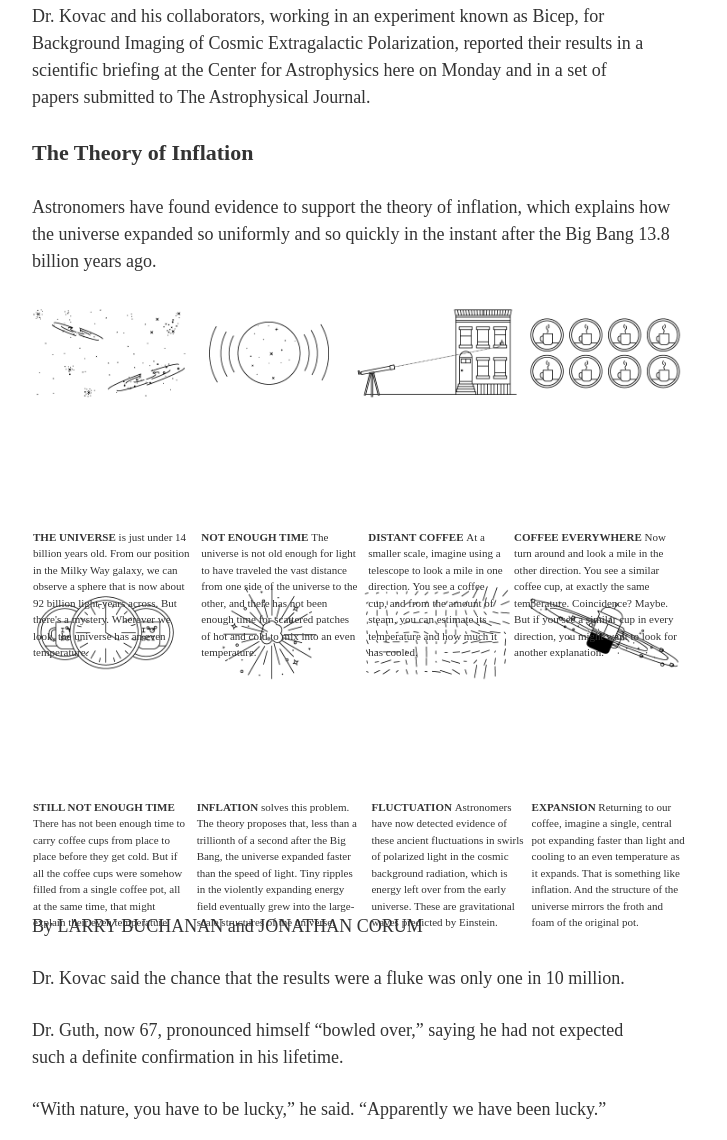
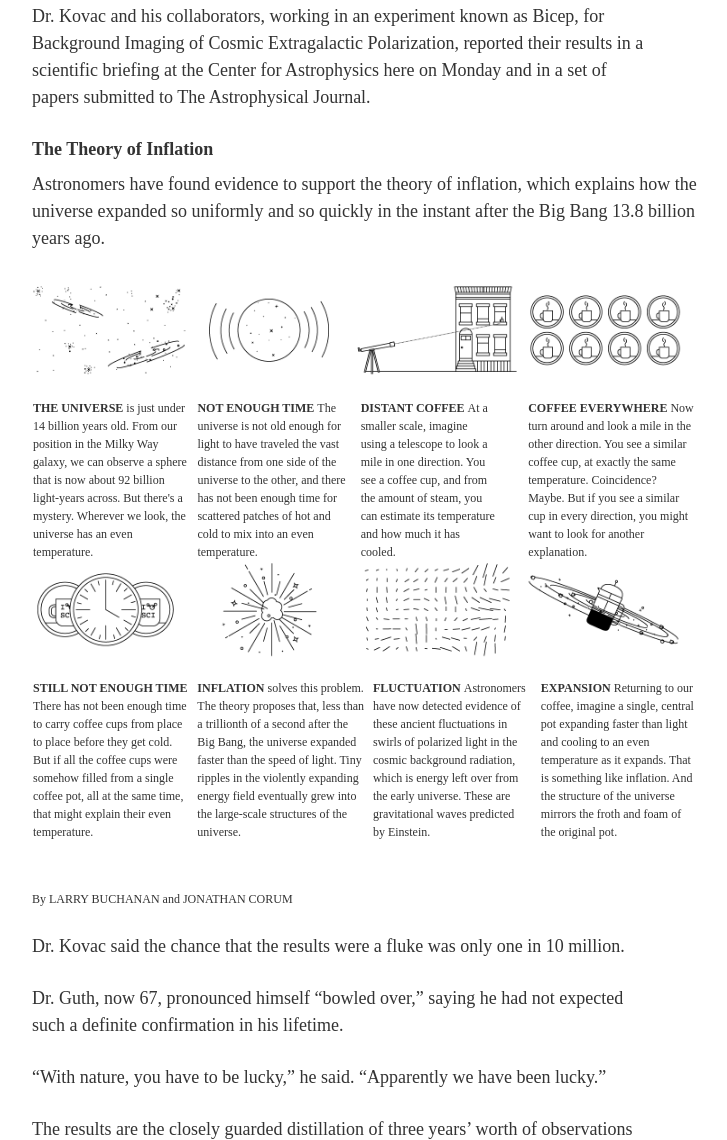
Before and after one commit to Zibilyonik/NYTimesReplica, a plain HTML site: page index.html in a window 1280 px wide. Shown: the part 2566-3706 px from the top of the page, without its empty margins (298-1025 px from the left). Drawn offline with Linux system fonts and the light colour scheme.

Commit message:
Final changes on "Theory of Inflation"

```diff
--- a/assets/CSS/style.css
+++ b/assets/CSS/style.css
@@ -329,8 +329,13 @@ footer a {
   font-size: 12px;
 }
 #Theory {
-  width: 660px;;
+  width: 670px;;
   height: auto;
+}
+#TheoryTitle {
+  font-weight: bold;
+  font-size: 18px;
+  height: 10px;
 }
 #Theory img{
   width: 650px;
@@ -344,17 +349,26 @@ footer a {
 }
 .inflation span {
   font-weight: bold;
-  font-size: 11px;
+  font-size: 12px;
 }
 .inflation p {
-  font-size: 11px;
+  font-size: 12px;
   padding-right: 8px;
 }
 #Inflation1 {
-  top:2180px;
+  top:2050px;
   left: 1px;
 }
 #Inflation2 {
-top:2450px;
+top:2330px;
 left: 1px;
 }
+#Coffee {
+  padding-left: 25px;
+}
+#Fluctuation {
+  padding-right: 15px;
+}
+#AuthorNames .author {
+  font-size: 12px;
+}
--- a/index.html
+++ b/index.html
@@ -61,25 +61,25 @@
       <p>The ripples manifested themselves as faint spiral patterns in a bath of microwave radiation that permeates space and preserves a picture of the universe when it was 380,000 years old and as hot as the surface of the sun.</p>
       <p>Dr. Kovac and his collaborators, working in an experiment known as Bicep, for Background Imaging of Cosmic Extragalactic Polarization, reported their results in a scientific briefing at the Center for Astrophysics here on Monday and in a set of papers submitted to The Astrophysical Journal.</p>
       <div id="Theory">
-        <h3>The Theory of Inflation</h3>
+        <p id="TheoryTitle">The Theory of Inflation</p>
         <p>Astronomers have found evidence to support the theory of inflation, which explains how the universe expanded so uniformly and so quickly in the instant after the Big Bang 13.8 billion years ago.</p>
         <img src="assets/images/inflation.png" alt="">
         <div class="inflation" id="Inflation1">
           <p><span>THE UNIVERSE </span>is just under 14 billion years old. From our position in the Milky Way galaxy, we can observe a sphere that is now about 92 billion light-years across. But there's a mystery. Wherever we look, the universe has an even temperature.</p>
           <p><span>NOT ENOUGH TIME </span>The universe is not old enough for light to have traveled the vast distance from one side of the universe to the other, and there has not been enough time for scattered patches of hot and cold to mix into an even temperature.</p>
           <p><span>DISTANT COFFEE </span>At a smaller scale, imagine using a telescope to look a mile in one direction. You see a coffee cup, and from the amount of steam, you can estimate its temperature and how much it has cooled.</p>
-          <p><span>COFFEE EVERYWHERE </span>Now turn around and look a mile in the other direction. You see a similar coffee cup, at exactly the same temperature. Coincidence? Maybe. But if you see a similar cup in every direction, you might want to look for another explanation.</p>
+          <p id="Coffee"><span>COFFEE EVERYWHERE </span>Now turn around and look a mile in the other direction. You see a similar coffee cup, at exactly the same temperature. Coincidence? Maybe. But if you see a similar cup in every direction, you might want to look for another explanation.</p>
         </div>
         <div class="inflation" id="Inflation2">
           <p><span>STILL NOT ENOUGH TIME </span>There has not been enough time to carry coffee cups from place to place before they get cold. But if all the coffee cups were somehow filled from a single coffee pot, all at the same time, that might explain their even temperature.</p>
           <p><span>INFLATION </span>solves this problem. The theory proposes that, less than a trillionth of a second after the Big Bang, the universe expanded faster than the speed of light. Tiny ripples in the violently expanding energy field eventually grew into the large-scale structures of the universe.</p>
-          <p><span>FLUCTUATION </span>Astronomers have now detected evidence of these ancient fluctuations in swirls of polarized light in the cosmic background radiation, which is energy left over from the early universe. These are gravitational waves predicted by Einstein.</p>
+          <p id="Fluctuation"><span>FLUCTUATION </span>Astronomers have now detected evidence of these ancient fluctuations in swirls of polarized light in the cosmic background radiation, which is energy left over from the early universe. These are gravitational waves predicted by Einstein.</p>
           <p><span>EXPANSION </span>Returning to our coffee, imagine a single, central pot expanding faster than light and cooling to an even temperature as it expands. That is something like inflation. And the structure of the universe mirrors the froth and foam of the original pot.</p>
         </div>
       </div>
-      <div id="Line">
+      <div id="AuthorNames">
+        <p class="author">By LARRY BUCHANAN and JONATHAN CORUM</p>
       </div>
-      <p class="author">By LARRY BUCHANAN and JONATHAN CORUM</p>
       <p>Dr. Kovac said the chance that the results were a fluke was only one in 10 million.</p>
       <p>Dr. Guth, now 67, pronounced himself “bowled over,” saying he had not expected such a definite confirmation in his lifetime.</p>
       <p>“With nature, you have to be lucky,” he said. “Apparently we have been lucky.”</p>
```
